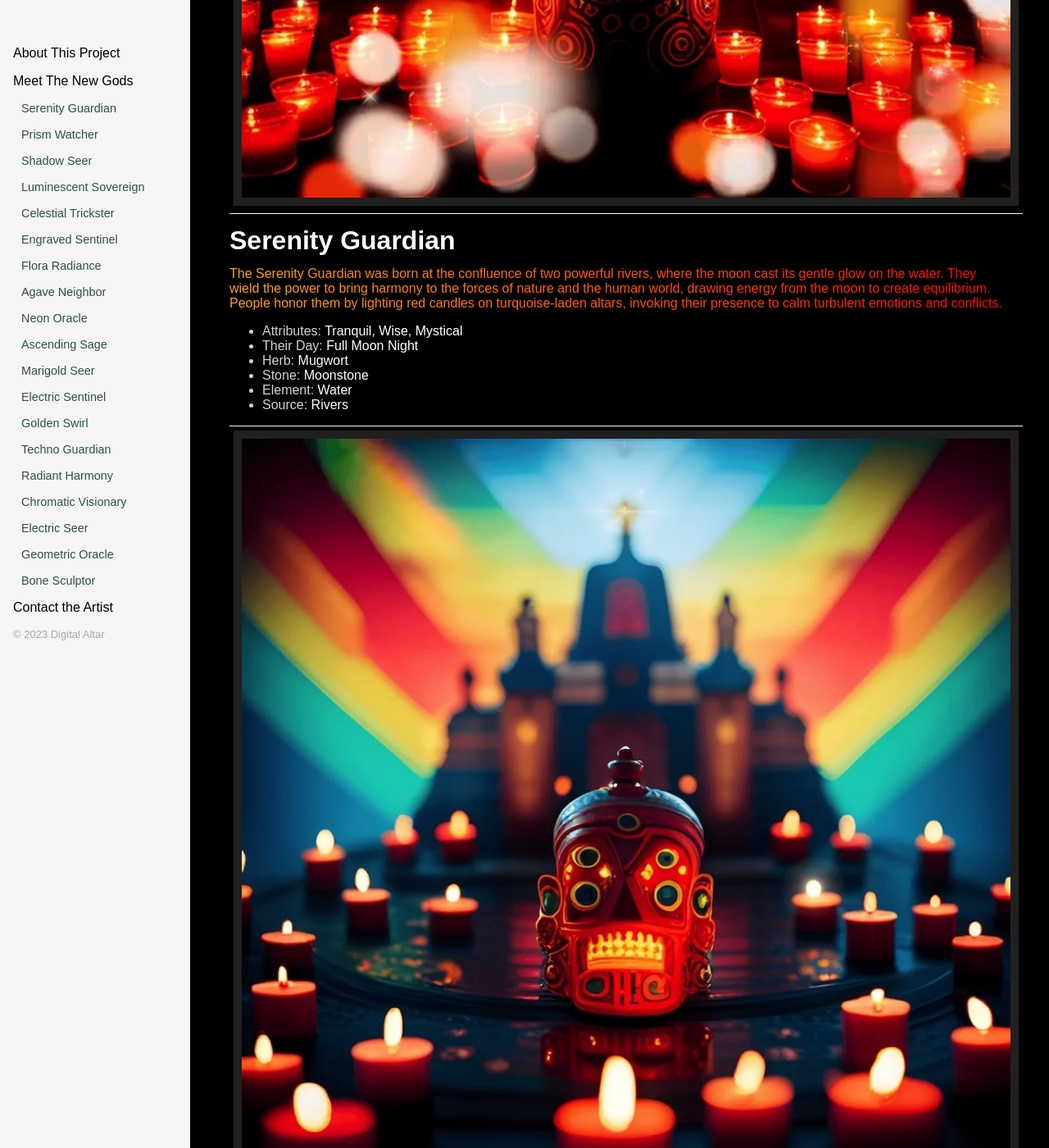
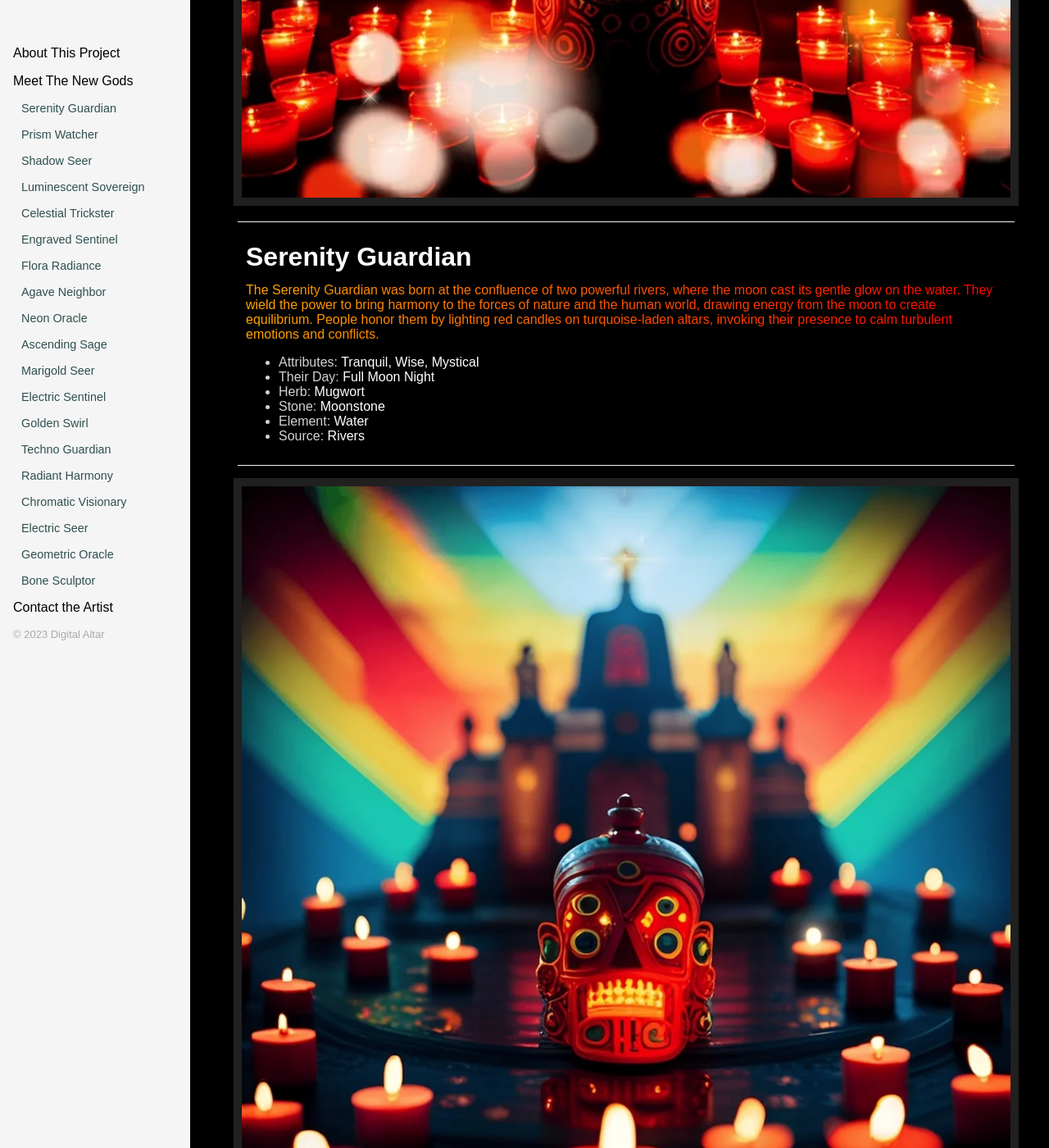
Before and after one commit to Digital-Altar/new-gods, a Jekyll site: the page built from index.markdown, in a window 1280 px wide and 1400 px high, scrolled down 1103 px. Shown: the whole window at 82% size. Built offline with Jekyll 4.4.1, drawn with Linux system fonts in a browser that asks for light colours.

Commit message:
Updating mobile styles

```diff
--- a/assets/css/styles.css
+++ b/assets/css/styles.css
@@ -93,6 +93,8 @@ h1 {
 .god-info {
 	border-top: solid 1px whitesmoke;
 	border-bottom: solid 1px whitesmoke;
+	margin: 10px;
+	padding: 10px;
 }
 .god-info p {
 	background-image: linear-gradient(to right, orange, red);
```
